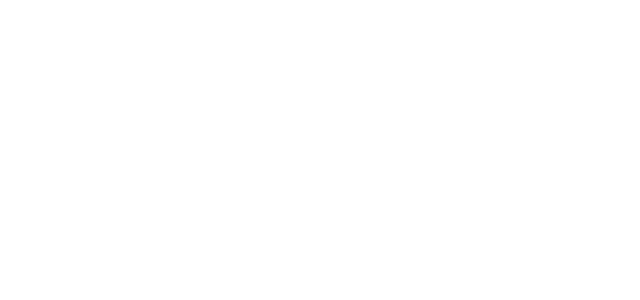
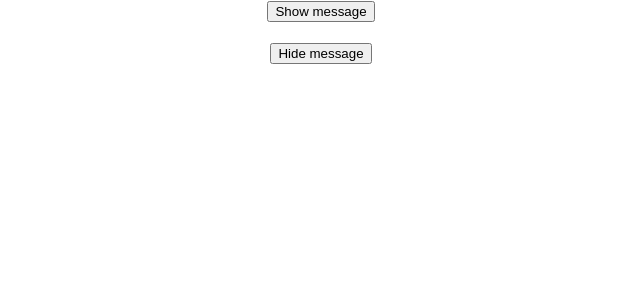
Before and after one commit to VittoAdesso/hooks_reviews, a React (Create React App) app: page / in a window 1280 px wide. Shown: the top 300 px of the page, without its empty margins (319-959 px from the left). Built offline with nearby package versions, Linux system fonts and the light colour scheme.

Commit message:
useState fase 1

```diff
--- a/src/App.js
+++ b/src/App.js
@@ -1,9 +1,10 @@
 import './App.css';
+import ShowContent from './hookUseState/showContent';
 
 function App() {
   return (
     <div className="App">
-
+      <ShowContent message="Vittoooo, you got It!"/>
     </div>
   );
 }
--- /dev/null
+++ b/src/hookUseState/showContent.jsx
@@ -0,0 +1,16 @@
+import React, { useState } from 'react';
+
+const ShowContent = ({message}) => {
+
+    const [show, setShow] = useState(false);
+
+    return (
+        <div>
+            <button onClick={() => setShow(true)}>Show message</button>
+            <h2>{show && message}</h2>
+            <button onClick={() => setShow(false)}>Hide message</button>
+        </div>
+    );
+}
+
+export default ShowContent;
```
Also changed, not shown: 1 other file (tests, documents, lock files or other folders).
